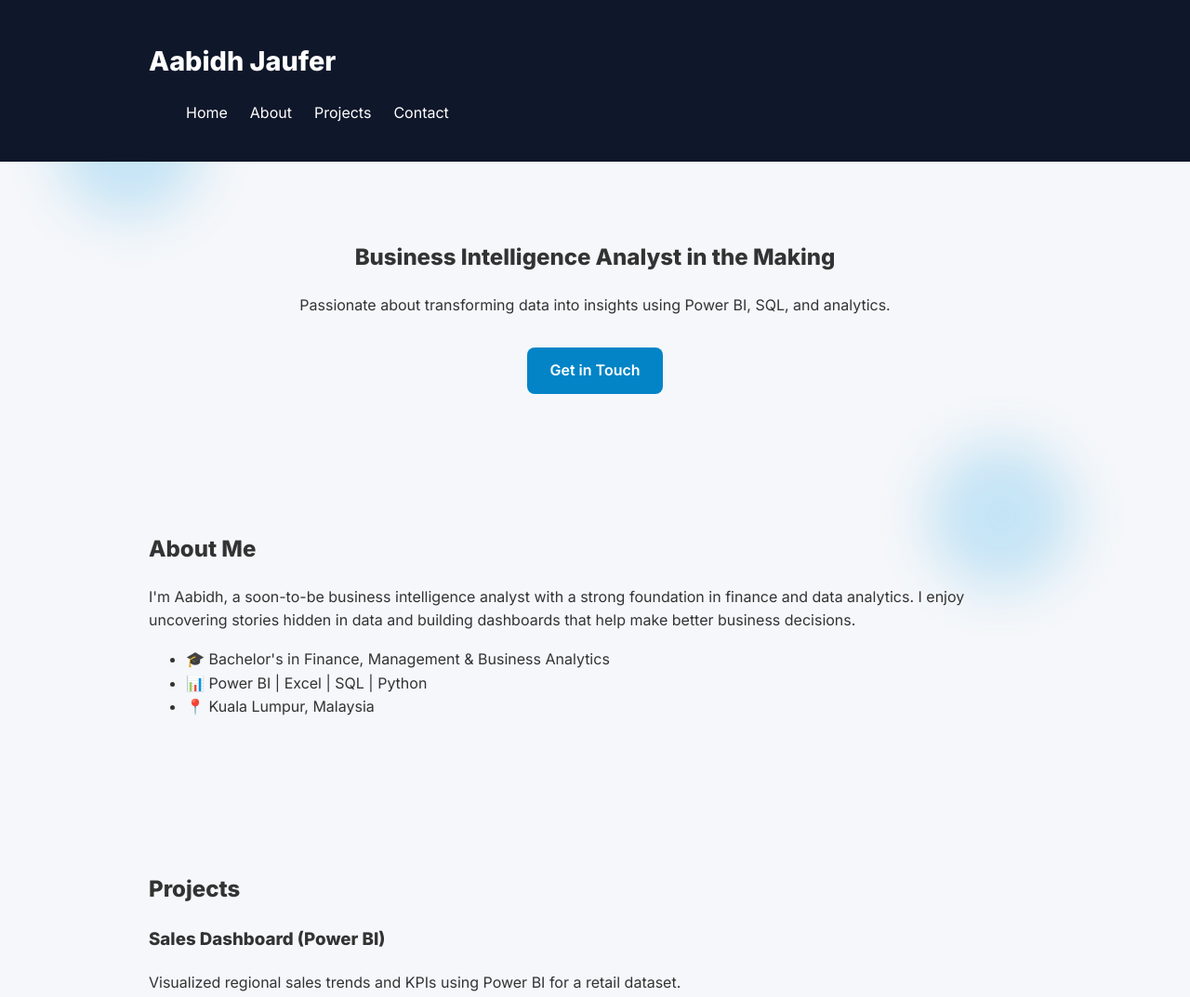
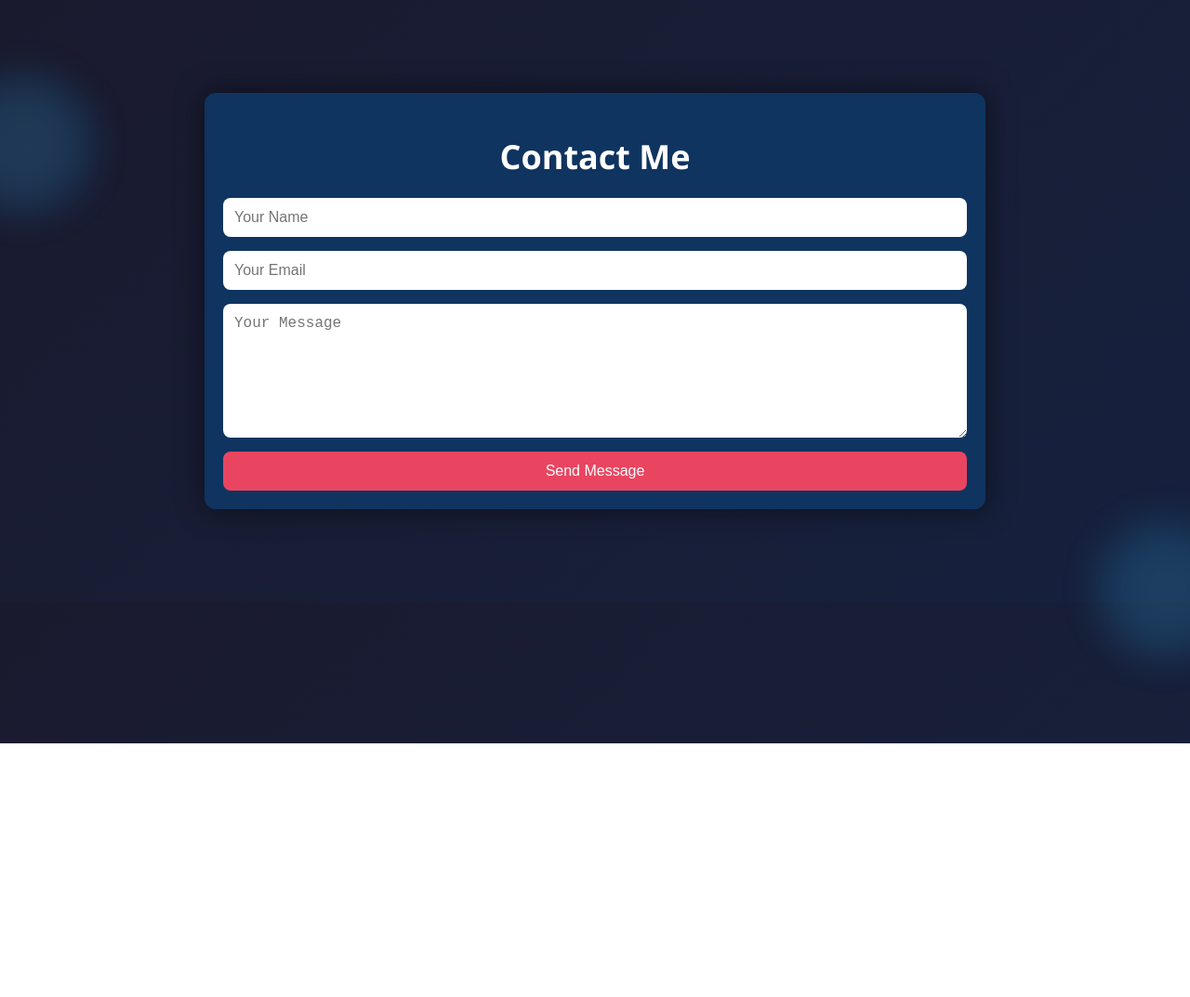
Before and after one commit to AabidhJaufer/Website, a plain HTML site: page index.html in a window 1280 px wide. Shown: the top 1073 px of the page at 93% size. After the commit the page ends 800 px from the top, so only its background shows below. Drawn offline with Linux system fonts and the light colour scheme.

Commit message:
Update index.html

```diff
--- a/index.html
+++ b/index.html
@@ -2,231 +2,143 @@
 <html lang="en">
 <head>
   <meta charset="UTF-8" />
-  <meta name="viewport" content="width=device-width, initial-scale=1.0" />
-  <meta name="description" content="Portfolio of Aabidh Jaufer, aspiring Business Intelligence Analyst focused on data analytics, Power BI, SQL, and finance." />
-  <meta property="og:title" content="Aabidh Jaufer - Business Intelligence Analyst" />
-  <meta property="og:type" content="website" />
-  <meta property="og:image" content="your-thumbnail.jpg" />
-  <meta property="og:url" content="https://yourdomain.com" />
-  <title>Aabidh Jaufer - Business Intelligence Analyst</title>
-  <link href="https://fonts.googleapis.com/css2?family=Inter:wght@400;600;800&display=swap" rel="stylesheet" />
-  <link rel="stylesheet" href="styles.css" />
-  <link rel="icon" href="favicon.ico" type="image/x-icon" />
+  <meta name="viewport" content="width=device-width, initial-scale=1.0"/>
+  <title>Aabidh’s Portfolio</title>
   <style>
     body {
-      font-family: 'Inter', sans-serif;
+      font-family: 'Segoe UI', Tahoma, Geneva, Verdana, sans-serif;
+      background: linear-gradient(135deg, #1a1a2e, #16213e);
+      color: #ffffff;
       margin: 0;
       padding: 0;
-      line-height: 1.6;
-      background: #f5f7fa;
-      color: #333;
+      overflow-x: hidden;
     }
 
     .container {
-      width: 90%;
-      max-width: 960px;
-      margin: 0 auto;
+      max-width: 800px;
+      margin: 100px auto;
+      padding: 20px;
+      background-color: #0f3460;
+      border-radius: 12px;
+      box-shadow: 0 0 30px rgba(0, 0, 0, 0.5);
+      position: relative;
+      z-index: 1;
     }
 
-    header, footer {
-      background-color: #0f172a;
-      color: white;
-      padding: 1.5rem 0;
+    h1 {
+      font-size: 36px;
+      text-align: center;
+      margin-bottom: 20px;
     }
 
-    .logo {
-      font-size: 1.8rem;
-      font-weight: bold;
+    .contact-form {
+      display: flex;
+      flex-direction: column;
     }
 
-    .nav-links {
-      list-style: none;
-      display: flex;
-      gap: 1.5rem;
+    .contact-form input,
+    .contact-form textarea {
+      margin-bottom: 15px;
+      padding: 12px;
+      border: none;
+      border-radius: 8px;
+      font-size: 16px;
+      outline: none;
     }
 
-    .nav-links a {
-      color: white;
-      text-decoration: none;
-    }
-
-    .hero {
-      padding: 4rem 0;
-      text-align: center;
+    .contact-form textarea {
+      resize: vertical;
+      height: 120px;
     }
 
     .btn {
-      display: inline-block;
-      padding: 0.75rem 1.5rem;
-      background-color: #0284c7;
+      background-color: #e94560;
       color: white;
       border: none;
+      padding: 12px;
       border-radius: 8px;
-      text-decoration: none;
-      font-weight: 600;
-      margin-top: 1rem;
+      font-size: 16px;
+      cursor: pointer;
+      transition: background-color 0.3s;
     }
 
-    .about, .projects, .contact {
-      padding: 4rem 0;
+    .btn:hover {
+      background-color: #ff6f61;
     }
 
-    .project {
-      margin-bottom: 2rem;
+    .form-status {
+      margin-top: 10px;
+      color: #76ff03;
+      font-weight: bold;
+      display: none;
     }
 
-    .contact-form input, .contact-form textarea {
-      width: 100%;
-      padding: 1rem;
-      margin-bottom: 1rem;
-      border: 1px solid #ccc;
-      border-radius: 8px;
-    }
-
-    .contact-form button {
-      width: 100%;
-    }
-
-    .footer {
-      text-align: center;
-    }
-
-    .socials a {
-      color: white;
-      margin: 0 0.5rem;
-    }
-
-    /* Floating Orbs */
     .floating-orb {
       position: fixed;
       width: 150px;
       height: 150px;
       border-radius: 50%;
       background: radial-gradient(circle, #4fc3f7, #0288d1);
-      opacity: 0.25;
-      z-index: -1;
+      opacity: 0.2;
+      z-index: 0;
       pointer-events: none;
-      filter: blur(30px);
-      transition: transform 0.1s ease-out;
+      filter: blur(20px);
     }
 
     .orb1 {
       top: 10%;
-      left: 5%;
+      left: -50px;
     }
 
     .orb2 {
-      top: 60%;
-      right: 10%;
+      top: 70%;
+      right: -50px;
     }
 
-    @media (max-width: 768px) {
-      .nav-links {
-        flex-direction: column;
+    @media (max-width: 600px) {
+      .container {
+        margin: 50px 20px;
+      }
+
+      h1 {
+        font-size: 28px;
       }
     }
   </style>
 </head>
 <body>
-
   <!-- Floating Orbs -->
   <div class="floating-orb orb1"></div>
   <div class="floating-orb orb2"></div>
 
-  <header class="header">
+  <!-- Main Container -->
   <div class="container">
-      <h1 class="logo">Aabidh Jaufer</h1>
-      <nav class="nav" role="navigation" aria-label="Main Navigation">
-        <ul class="nav-links">
-          <li><a href="#home">Home</a></li>
-          <li><a href="#about">About</a></li>
-          <li><a href="#projects">Projects</a></li>
-          <li><a href="#contact">Contact</a></li>
-        </ul>
-      </nav>
-    </div>
-  </header>
-
-  <main>
-    <section id="home" class="hero">
-      <div class="container">
-        <h2>Business Intelligence Analyst in the Making</h2>
-        <p>Passionate about transforming data into insights using Power BI, SQL, and analytics.</p>
-        <a href="#contact" class="btn">Get in Touch</a>
-      </div>
-    </section>
-
-    <section id="about" class="about">
-      <div class="container">
-        <h2>About Me</h2>
-        <p>
-          I'm Aabidh, a soon-to-be business intelligence analyst with a strong
-          foundation in finance and data analytics. I enjoy uncovering stories
-          hidden in data and building dashboards that help make better business
-          decisions.
-        </p>
-        <ul>
-          <li>🎓 Bachelor's in Finance, Management & Business Analytics</li>
-          <li>📊 Power BI | Excel | SQL | Python</li>
-          <li>📍 Kuala Lumpur, Malaysia</li>
-        </ul>
-      </div>
-    </section>
-
-    <section id="projects" class="projects">
-      <div class="container">
-        <h2>Projects</h2>
-        <div class="project">
-          <h3>Sales Dashboard (Power BI)</h3>
-          <p>Visualized regional sales trends and KPIs using Power BI for a retail dataset.</p>
-        </div>
-        <div class="project">
-          <h3>Customer Segmentation (Excel)</h3>
-          <p>Performed RFM analysis to segment customers and recommend marketing strategies.</p>
-        </div>
-        <div class="project">
-          <h3>SQL Data Exploration</h3>
-          <p>Wrote complex queries to explore customer behavior in a simulated e-commerce database.</p>
-        </div>
-      </div>
-    </section>
-
-    <section id="contact" class="contact">
-      <div class="container">
-        <h2>Contact</h2>
-        <p>Want to connect? Drop me a message below!</p>
+    <h1>Contact Me</h1>
     <form action="https://formspree.io/f/xzzvrrzg" method="POST" class="contact-form">
       <input type="text" name="name" placeholder="Your Name" required />
       <input type="email" name="_replyto" placeholder="Your Email" required />
       <textarea name="message" placeholder="Your Message" required></textarea>
       <button type="submit" class="btn">Send Message</button>
     </form>
+    <div class="form-status">Thanks for your message!</div>
   </div>
-    </section>
-  </main>
 
-  <footer class="footer">
-    <div class="container">
-      <p>&copy; 2025 Aabidh Jaufer. All rights reserved.</p>
-      <div class="socials">
-        <a href="#" aria-label="LinkedIn" target="_blank">
-          <svg viewBox="0 0 24 24" width="24" height="24" fill="currentColor" aria-hidden="true" focusable="false">
-            <path d="M4.98 3.5C4.98 4.88 3.87 6 2.5 6S0 4.88 0 3.5 1.12 1 2.5 1s2.48 1.12 2.48 2.5zM.5 8h4V24h-4V8zM7.5 8h3.6v2.17h.05c.5-.95 1.7-1.95 3.5-1.95 3.75 0 4.45 2.45 4.45 5.64V24h-4v-8.14c0-1.94-.04-4.44-2.71-4.44-2.72 0-3.14 2.12-3.14 4.31V24h-4V8z"/>
-          </svg>
-        </a>
-      </div>
-    </div>
-  </footer>
-
-  <!-- Parallax Script -->
   <script>
+    // Floating orb parallax effect
     document.querySelectorAll('.floating-orb').forEach((orb, i) => {
-      const rate = (i + 1) * 0.15;
+      const rate = (i + 1) * 0.1;
       window.addEventListener('scroll', () => {
         const scrolled = window.scrollY;
         orb.style.transform = `translateY(${scrolled * rate}px)`;
       });
     });
+
+    // Show thank you message on form submission
+    const form = document.querySelector('.contact-form');
+    const status = document.querySelector('.form-status');
+    form.addEventListener('submit', () => {
+      status.style.display = 'block';
+    });
   </script>
 </body>
 </html>
```
Lines whose indentation alone changed are shown as unchanged.
